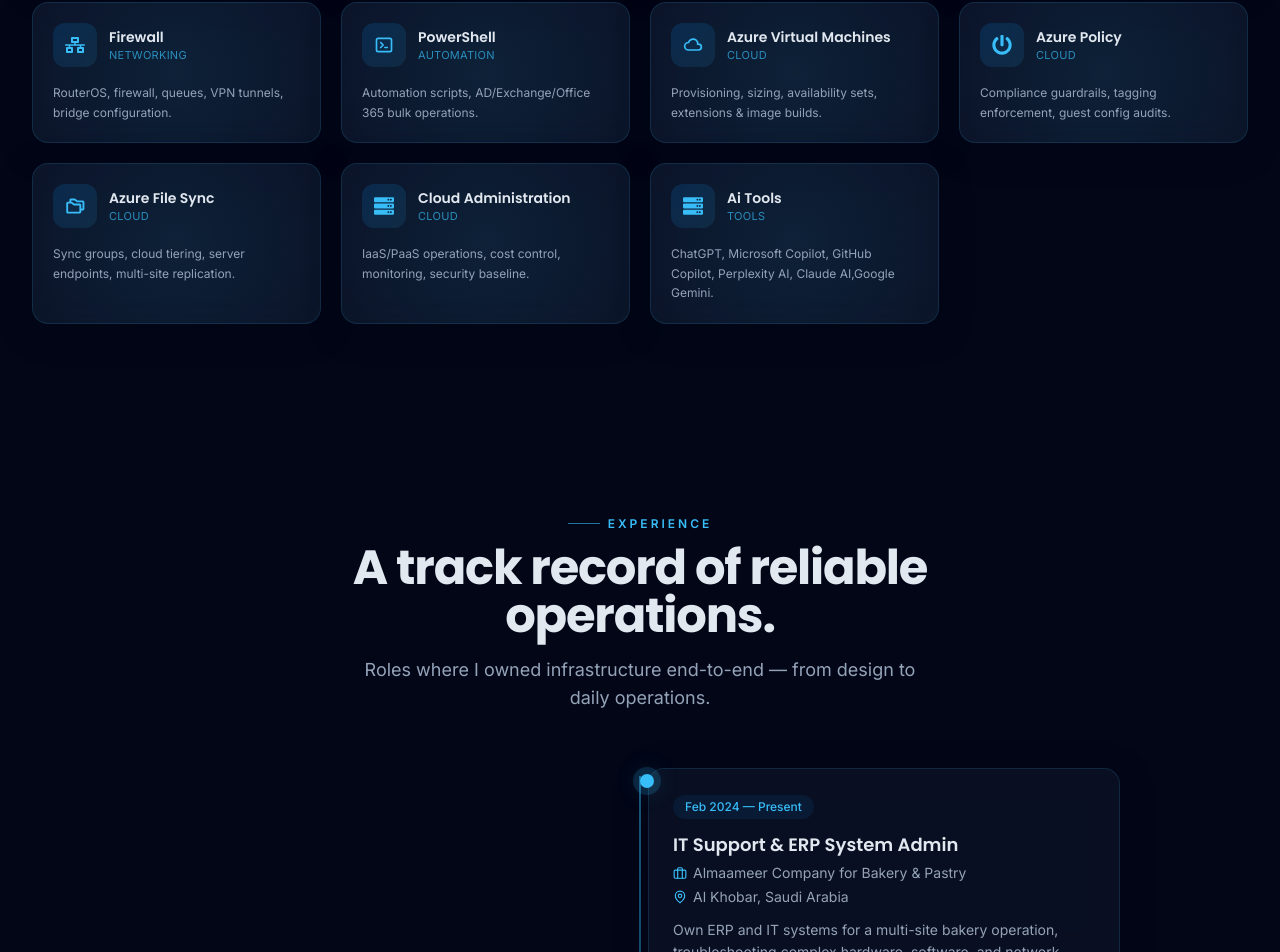
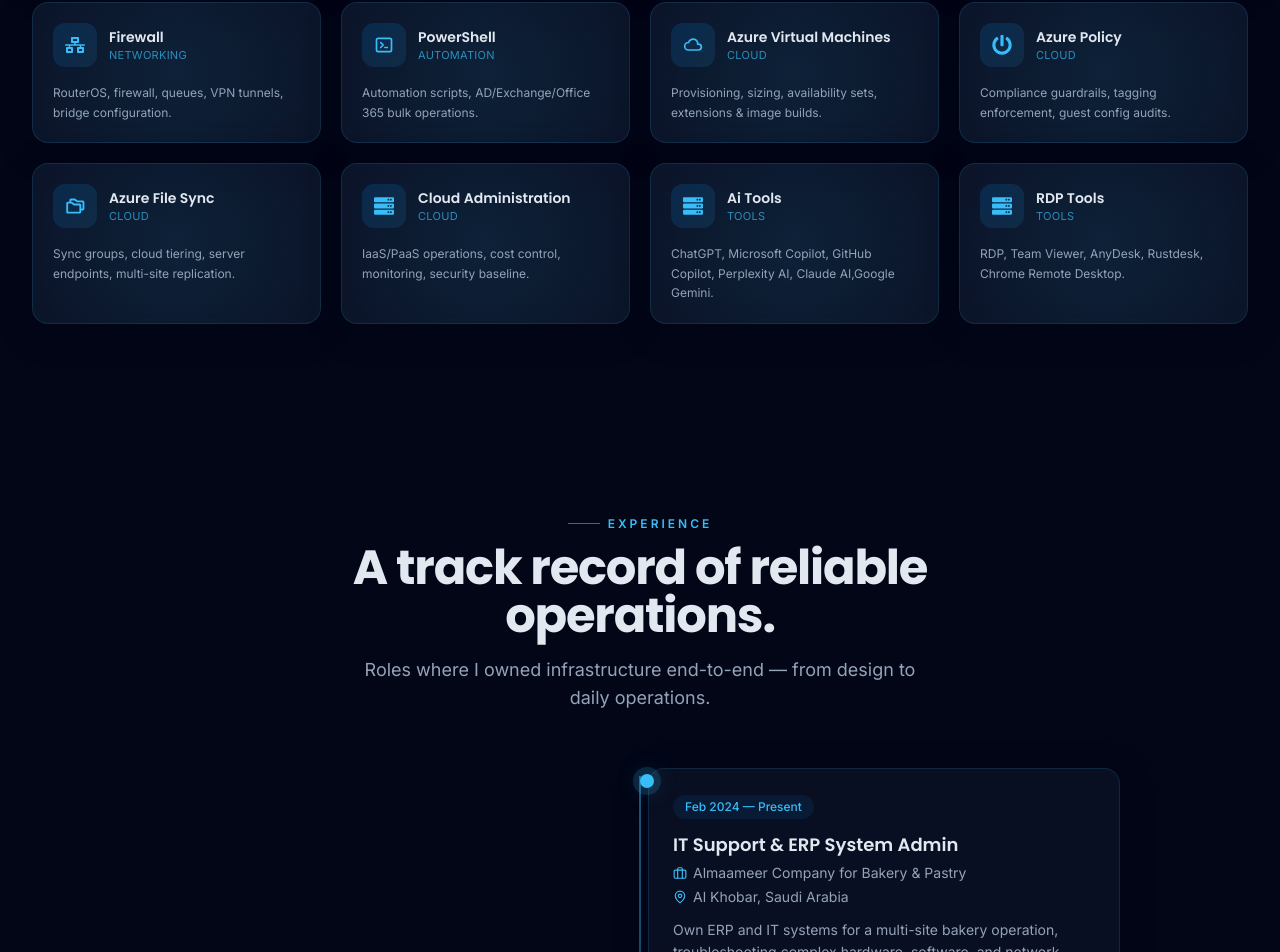
Before and after one commit to MohamedEssam-IT/Portfolio1, a React (Vite) app: page / in a window 1280 px wide. Shown: the part 2382-3334 px from the top of the page. Built offline with nearby package versions, Linux system fonts and the light colour scheme.

Commit message:
Update portfolio stats

```diff
--- a/src/data/skills.ts
+++ b/src/data/skills.ts
@@ -109,4 +109,11 @@ export const skills: Skill[] = [
     category: 'Tools',
     blurb: 'ChatGPT, Microsoft Copilot, GitHub Copilot, Perplexity AI, Claude AI,Google Gemini.',
   },
+ {
+    name: 'RDP Tools',
+    icon: FaServer,
+    category: 'Tools',
+    blurb: 'RDP, Team Viewer, AnyDesk, Rustdesk, Chrome Remote Desktop.',
+  },
+
 ];
```
